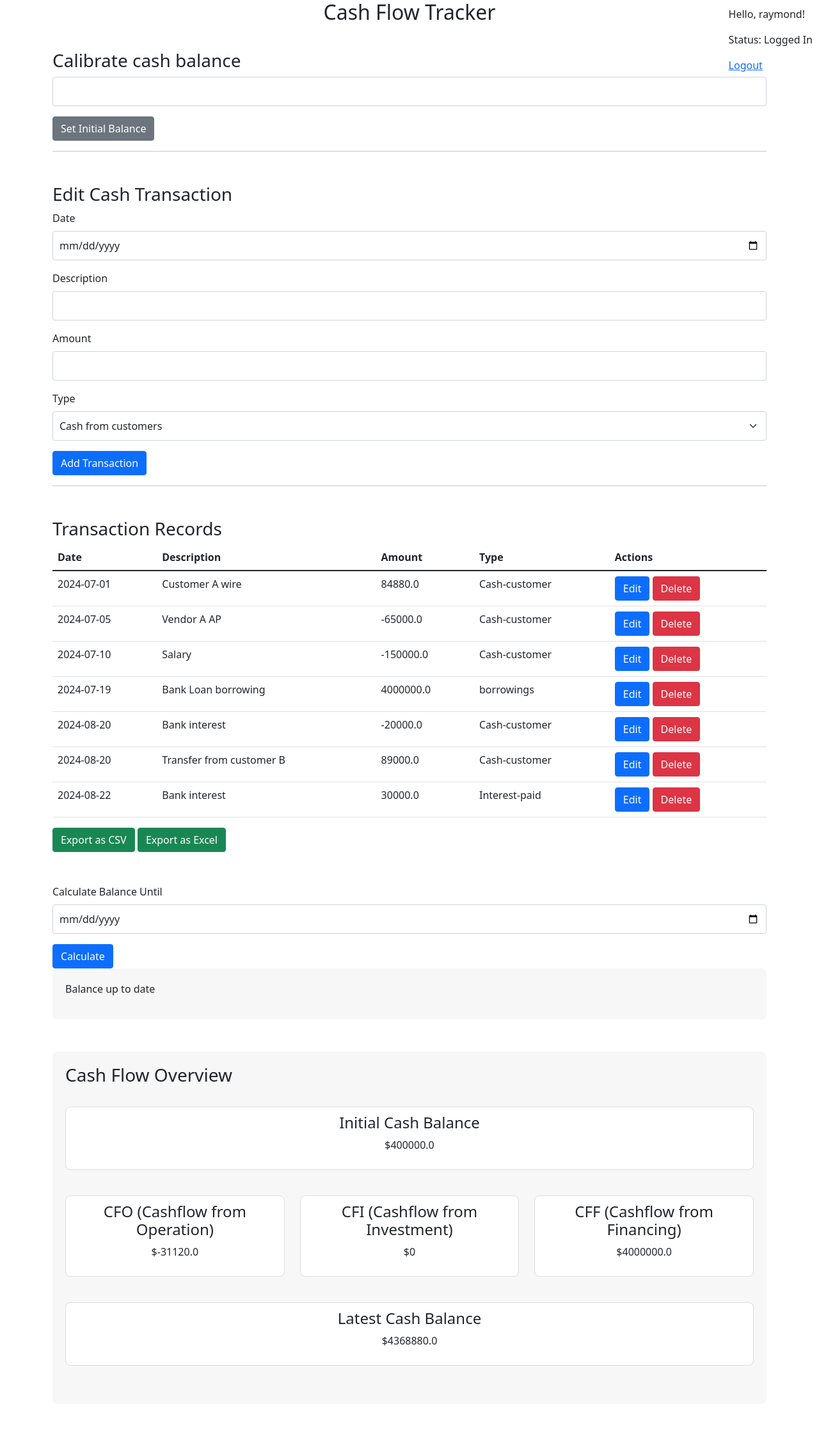
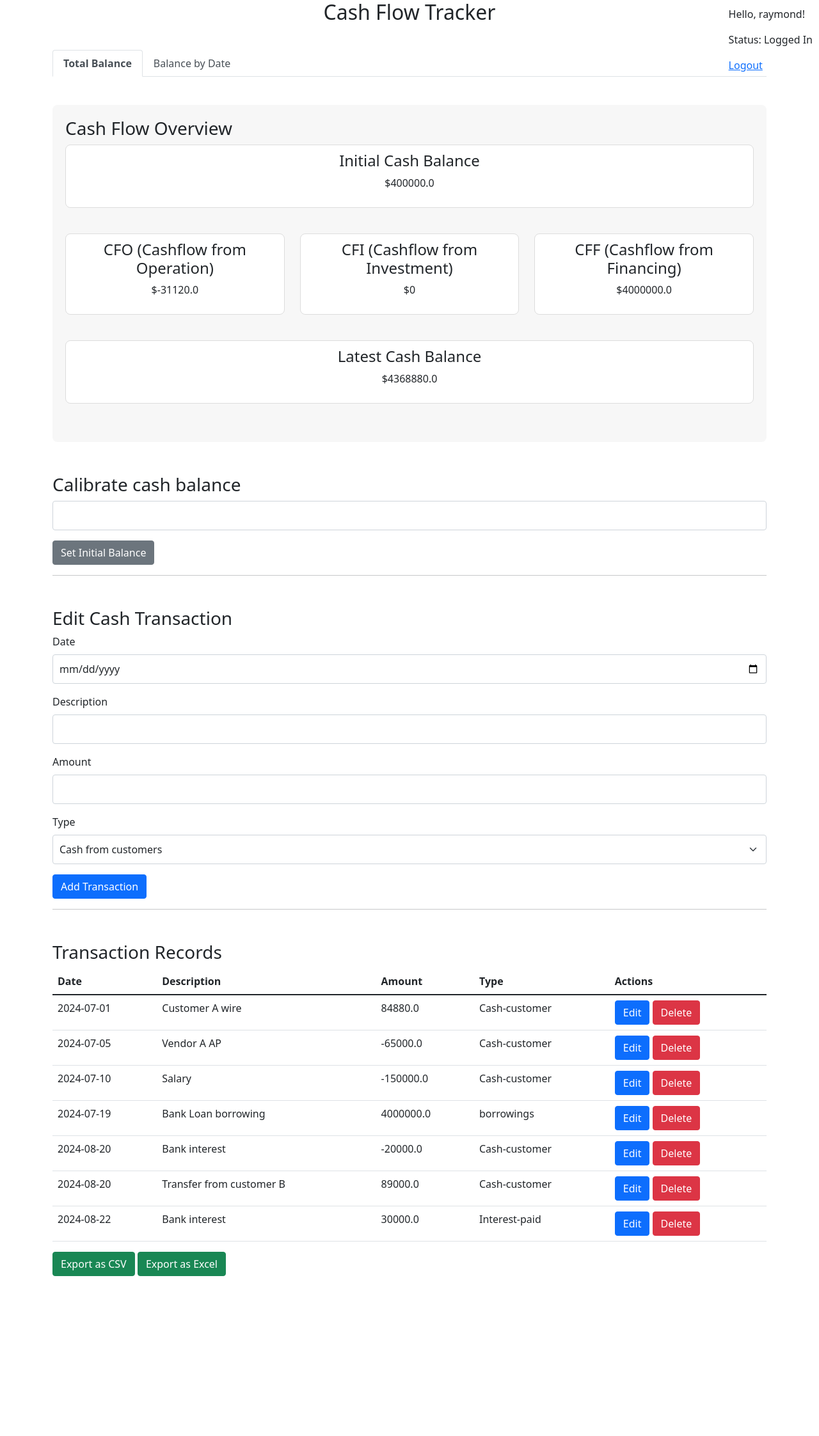
Before and after one commit to raymond0208/CashCatalyst, a Flask app: page /home in a window 1280 px wide. Shown: the whole page at 64% size. After the commit the page ends 1995 px from the top, so only its background shows below. Run offline with Flask 3, Linux system fonts and the light colour scheme; a user stored in the database is signed in.

Commit message:
Add tabs to display balance by date sum seperately

```diff
--- a/app.py
+++ b/app.py
@@ -1,4 +1,4 @@
-from flask import Flask, render_template, request, redirect, url_for, flash, send_file # type: ignore
+from flask import Flask, render_template, request, redirect, url_for, flash, send_file, jsonify
 from flask_sqlalchemy import SQLAlchemy
 from flask_login import LoginManager, UserMixin, login_user, login_required, logout_user, current_user
 from flask_wtf import FlaskForm
@@ -232,8 +232,11 @@ def balance_by_date():
 
     balance_sum = initial_balance + total_cfo + total_cfi + total_cff
 
-    return render_template('home.html',balance_sum=balance_sum,date=input_date,total_cfo=total_cfo,total_cfi = total_cfi, total_cff=total_cff, user=current_user)
-
+    #return render_template('home.html',balance_sum=balance_sum,date=input_date,total_cfo=total_cfo,total_cfi = total_cfi, total_cff=total_cff, user=current_user)
+    return jsonify({
+        'input_date': input_date,
+        'balance_sum': balance_sum
+    })
 
 #Create the database tables
 with app.app_context():
--- a/templates/home.html
+++ b/templates/home.html
@@ -64,6 +64,21 @@
         .table-row{
             transition: all 0.2s ease;
         }
+        .nav-tabs .nav-link {
+            color: #495057;
+        }
+        .nav-tabs .nav-link.active {
+            font-weight: bold;
+        }
+        .tab-content {
+            padding-top: 20px;
+        }
+        .tab-pane {
+            display: none;
+        }
+        .tab-pane-show-active {
+            display: block;
+        }
     </style>
 </head>
 <body>
@@ -87,6 +102,76 @@
                 </div>
             {% endif %}
         {% endwith %}
+
+        <!-- Tabs for balance information -->
+        <ul class="nav nav-tabs" id="balanceTab" role="tablist">
+            <li class="nav-item" role="presentation">
+                <button class="nav-link active" id="total-balance-tab" data-bs-toggle="tab" data-bs-target="#total-balance" type="button" role="tab" aria-controls="total-balance" aria-selected="true">Total Balance</button>
+            </li>
+            <li class="nav-item" role="presentation">
+                <button class="nav-link" id="balance-by-date-tab" data-bs-toggle="tab" data-bs-target="#balance-by-date" type="button" role="tab" aria-controls="balance-by-date" aria-selected="false">Balance by Date</button>
+            </li>
+        </ul>
+
+        <div class="tab-content" id="balanceTabContent">
+            <!-- Total Balance Tab -->
+            <div class="tab-pane fade show active" id="total-balance" role="tabpanel" aria-labelledby="total-balance-tab">
+                <div class="balance-section mt-4">
+                    <h3>Cash Flow Overview</h3>
+                    <div class="row">
+                        <div class="col">
+                            <div class="balance-item">
+                                <h4>Initial Cash Balance</h4>
+                                <p>${{ initial_balance }}</p>
+                            </div>
+                        </div>
+                    </div>
+                    <div class="row">
+                        <div class="col">
+                            <div class="balance-item">
+                                <h4>CFO (Cashflow from Operation)</h4>
+                                <p>${{ total_cfo }}</p>
+                            </div>
+                        </div>
+                        <div class="col">
+                            <div class="balance-item">
+                                <h4>CFI (Cashflow from Investment)</h4>
+                                <p>${{ total_cfi }}</p>
+                            </div>
+                        </div>
+                        <div class="col">
+                            <div class="balance-item">
+                                <h4>CFF (Cashflow from Financing)</h4>
+                                <p>${{ total_cff }}</p>
+                            </div>
+                        </div>
+                    </div>
+                    <div class="row">
+                        <div class="col">
+                            <div class="balance-item">
+                                <h4>Latest Cash Balance</h4>
+                                <p>${{ balance }}</p>
+                            </div>
+                        </div>
+                    </div>
+                </div>
+            </div>
+
+            <!-- Balance by Date Tab -->
+            <div class="tab-pane fade" id="balance-by-date" role="tabpanel" aria-labelledby="balance-by-date-tab">
+                <div class="balance-section mt-4">
+                    <h3>Balance by Date</h3>
+                    <form id="balance-by-date-form">
+                        <div class="mb-3">
+                            <label for="date" class="form-label">Calculate Balance Until</label>
+                            <input type="date" class="form-control" id="date" name="date" required>
+                        </div>
+                        <button type="submit" class="btn btn-primary">Calculate</button>
+                    </form>
+                    <div id="balance-by-date-result" class="mt-3"></div>
+                </div>
+            </div>
+        </div>
 
         <!-- Form to set the initial balance -->
         <div class="initial-balance-section">
@@ -184,69 +269,6 @@
             <a href="{{  url_for('export', file_type='csv')  }}" class="btn btn-success">Export as CSV</a>
             <a href="{{  url_for('export', file_type='excel')  }}" class="btn btn-success">Export as Excel</a>
         </div>
-
-
-        <form method="POST" action="{{ url_for('balance_by_date') }}">
-            <div class="mb-3">
-                <label for="date" class="form-label">Calculate Balance Until</label>
-                <input type="date" class="form-control" id="date" name="date" required>
-            </div>
-            <button type="submit" class="btn btn-primary">Calculate</button>
-        </form>
-        <div class="balance-section">
-            {% if balance_sum %}
-                <h3>Balance up to {{ date }}: {{ balance_sum }}</h3>
-            {% else %}
-                <p>Balance up to date</p>
-            {% endif %}
-        </div>
-
-
-        <!-- Display Balance and amount -->
-        <div class="balance-section">
-            <h3>Cash Flow Overview</h3>
-            <br>
-            <!-- Row 1: Initial Cash Balance -->
-            <div class="row">
-                <div class="col">
-                    <div class="balance-item">
-                        <h4>Initial Cash Balance</h4>
-                        <p>${{ initial_balance }}</p>
-                    </div>
-                </div>
-            </div>
-            <!-- Row 2: CFO, CFI, CFF -->
-            <div class="row">
-                <div class="col">
-                    <div class="balance-item">
-                        <h4>CFO (Cashflow from Operation)</h4>
-                        <p class="cfo-amount">${{ total_cfo }}</p>
-                    </div>
-                </div>
-                <div class="col">
-                    <div class="balance-item">
-                        <h4>CFI (Cashflow from Investment)</h4>
-                        <p>${{ total_cfi }}</p>
-                    </div>
-                </div>
-                <div class="col">
-                    <div class="balance-item">
-                        <h4>CFF (Cashflow from Financing)</h4>
-                        <p>${{ total_cff }}</p>
-                    </div>
-                </div>
-            </div>
-            <!-- Row 3: Latest Cash Balance -->
-            <div class="row">
-                <div class="col">
-                    <div class="balance-item">
-                        <h4>Latest Cash Balance</h4>
-                        <p>${{ balance }}</p>
-                    </div>
-                </div>
-            </div>
-        </div>
-
     </div>
 
     <script>
@@ -317,6 +339,61 @@
                 }, { offset: Number.NEGATIVE_INFINITY }).element;
             }
         });
+
+        document.addEventListener('DOMContentLoaded', function() {
+            // Get all tab buttons and content
+            const tabs = document.querySelectorAll('.nav-link');
+            const tabContents = document.querySelectorAll('.tab-pane');
+
+            // Function to set active tab
+            function setActiveTab(clickedTab) {
+                // Remove active class from all tabs and contents
+                tabs.forEach(tab => tab.classList.remove('active'));
+                tabContents.forEach(content => {
+                    content.classList.remove('show', 'active');
+                });
+
+                // Add active class to clicked tab and its content
+                clickedTab.classList.add('active');
+                const contentId = clickedTab.getAttribute('data-bs-target').slice(1);
+                const activeContent = document.getElementById(contentId);
+                activeContent.classList.add('show', 'active');
+            }
+
+            // Add click event listeners to tabs
+            tabs.forEach(tab => {
+                tab.addEventListener('click', function(e) {
+                    e.preventDefault();
+                    setActiveTab(this);
+                });
+            });
+
+            //Handle balance-by-date form submission
+            const balanceByDateForm = document.getElementById('balance-by-date-form');
+            const balanceByDateResult = document.getElementById('balance-by-date-result');
+
+            balanceByDateForm.addEventListener('submit', function(e) {
+                e.preventDefault();
+
+                const formData = new FormData(this);
+
+                fetch('{{ url_for("balance_by_date") }}', {
+                    method:'POST',
+                    body: formData
+                })
+                .then(response => response.json())
+                .then(data => {
+                    balanceByDateResult.innerHTML = `
+                        <h4>Balance up to ${data.input_date}</h4>
+                        <p>$${data.balance_sum.toFixed(2)}</p>
+                        `;
+                })
+                .catch(error => {
+                    console.error('Error:', error);
+                    balanceByDateResult.innerHTML = '<p>An error occurred. Please try again.</p>';
+                });
+            });
+        });
     </script>
 
 </body>
```
Also changed, not shown: instance/cash_flow.db.
